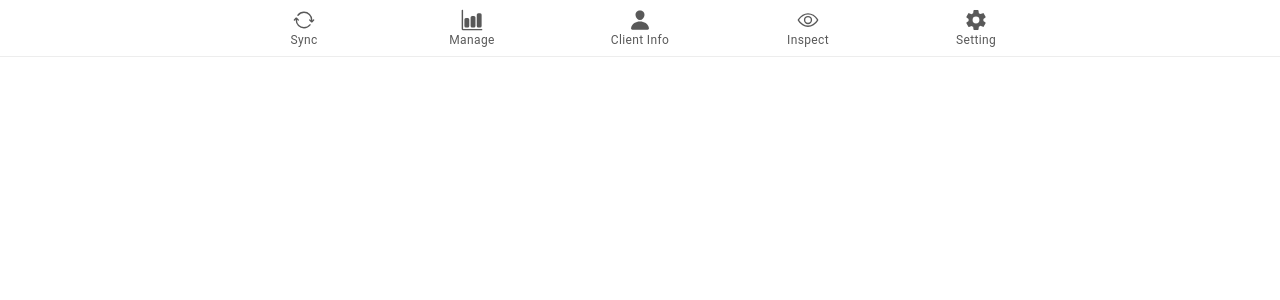
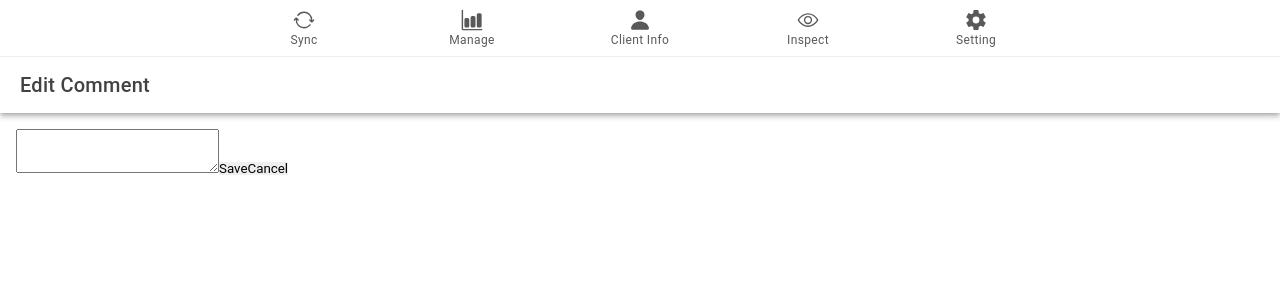
Before and after one commit to imdpc/ionic_project, a React (Vite) app: page /edit-comment in a window 1280 px wide. Shown: the top 300 px of the page. Built offline with nearby package versions, Linux system fonts and the light colour scheme.

Commit message:
update 3 files and delete 2 files

```diff
--- a/src/pages/MackjTabs/MackjTabs.tsx
+++ b/src/pages/MackjTabs/MackjTabs.tsx
@@ -115,10 +115,9 @@ import ClientInfo from "../ClientInfo/ClientInfo";
 import Inspect from "../Inspect/Inspect";
 import Setting from "../Setting/Setting";
 import SignaturePage from "../Signature/Signature";
-import SubDetailsList from "../SubDetailsList/SubDetailsList";
 import SubMenuList from "./../SubMenuList/SubMenuList";
-import SubMenduDetailsList from "./../SubDetailsList/SubDetailsList";
 import EditComment from "../SubDetailsList/EditComment/EditComment";
+import SubMenuDetailsList from "./../SubDetailsList/SubMenuDetailsList";
 
 function MackjTabs() {
   return (
@@ -136,12 +135,11 @@ function MackjTabs() {
             <Route path="/inspect" component={Inspect} exact={true} />
             <Route path="/setting" component={Setting} exact={true} />
             <Route path="/signature" component={SignaturePage} exact={true} />
-            <Route path="/signature" component={SignaturePage} exact={true} />
             <Route path="/submenulist" component={SubMenuList} exact={true} />
-            <Route path="//edit-comment" component={EditComment} exact={true} />
+            <Route path="/edit-comment" component={EditComment} exact={true} />
             <Route
               path="/submenulistdetails"
-              component={SubMenduDetailsList}
+              component={SubMenuDetailsList}
               exact={true}
             />
           </IonRouterOutlet>
--- a/src/pages/SubDetailsList/EditComment/EditComment.tsx
+++ b/src/pages/SubDetailsList/EditComment/EditComment.tsx
@@ -1,3 +1,5 @@
+import React, { useState, useEffect } from "react";
+import { useHistory, useLocation } from "react-router-dom";
 import {
   IonContent,
   IonHeader,
@@ -5,34 +7,49 @@ import {
   IonTitle,
   IonToolbar,
 } from "@ionic/react";
-import React, { useState } from "react";
-import { useHistory } from "react-router-dom";
+
 const EditComment: React.FC = () => {
   const history = useHistory();
+  const location = useLocation();
   const [comment, setComment] = useState(""); // State to hold the edited comment
 
+  useEffect(() => {
+    // Retrieve the comment from location state when the component mounts
+    if (location.state && location.state.comment) {
+      setComment(location.state.comment);
+    }
+  }, [location.state]);
+
   const handleSave = () => {
-    // Implement logic to save the edited comment
-    // After saving, navigate back to the previous page
+    // Save the edited comment to local storage or any other storage mechanism
+    // Here you can implement logic to save the comment for the specific point
+    // For demonstration purposes, let's just log it to the console
+    console.log("Comment saved:", comment);
+
+    // Navigate back to the previous page
     history.goBack();
   };
-
+  const handleCommentChange = (e: React.ChangeEvent<HTMLTextAreaElement>) => {
+    // Update the comment state when the text area value changes
+    setComment(e.target.value);
+  };
   const handleCancel = () => {
     // Navigate back to the previous page without saving any changes
     history.goBack();
   };
+
   return (
     <IonPage>
       <IonHeader>
         <IonToolbar>
-          <IonTitle>Page Title</IonTitle>
+          <IonTitle>Edit Comment</IonTitle>
         </IonToolbar>
       </IonHeader>
       <IonContent className="ion-padding">
         <div>
           <textarea
             value={comment}
-            onChange={(e) => setComment(e.target.value)}
+            onChange={handleCommentChange} // Update the comment state on change
           />
           <button onClick={handleSave}>Save</button>
           <button onClick={handleCancel}>Cancel</button>
--- a/src/pages/SubDetailsList/SubDetailsList.tsx
+++ b/src/pages/SubDetailsList/SubMenuDetailsList.tsx
@@ -1,3 +1,5 @@
+import React, { useState, useEffect } from "react";
+import { useHistory } from "react-router-dom";
 import {
   IonButton,
   IonContent,
@@ -8,23 +10,38 @@ import {
   IonToolbar,
 } from "@ionic/react";
 import { pencilOutline, search } from "ionicons/icons";
-import React, { useState } from "react";
-import { useHistory } from "react-router-dom";
 
-import "./SubDetailsList.css";
-const SubMenduDetailsList: React.FC = () => {
+import "./SubMenuDetailsList.css";
+
+const SubMenuDetailsList: React.FC = () => {
   const [searchText, setSearchText] = useState("");
+  const [points, setPoints] = useState<string[]>([]); // State to store the points
   const history = useHistory();
 
-  const handleEdit = () => {
-    // Navigate to the edit comment page
-    history.push("/edit-comment");
+  useEffect(() => {
+    // Retrieve points from local storage when the component mounts
+    const storedPoints = localStorage.getItem("points");
+    if (storedPoints) {
+      setPoints(JSON.parse(storedPoints));
+    } else {
+      // If no points are found in local storage, set some default points
+      setPoints(["Built up", "Built down", "Built left"]);
+    }
+  }, []);
+
+  const handleEdit = (point: string) => {
+    // Navigate to the edit comment page with the selected point
+    history.push({
+      pathname: "/edit-comment",
+      state: { comment: point },
+    });
   };
 
   const handleSearch = () => {
     // Implement search functionality here
     console.log("Searching for:", searchText);
   };
+
   return (
     <IonPage>
       <IonHeader>
@@ -63,17 +80,23 @@ const SubMenduDetailsList: React.FC = () => {
             <p>N/A</p>
             <p>None</p>
           </section>
-        </div>{" "}
+        </div>
         <div className="section-for-types-and-header">
           <h6 className="headers-for-the-page">Roof Type</h6>
           <section className="" style={{ paddingLeft: "" }}>
-            <section className="edit-icon-and-text" onClick={handleEdit}>
-              <IonIcon
-                icon={pencilOutline}
-                style={{ width: "30px", height: "40px" }}
-              />
-              <p>Built up</p>
-            </section>
+            {points.map((point, index) => (
+              <section
+                className="edit-icon-and-text"
+                key={index}
+                onClick={() => handleEdit(point)}
+              >
+                <IonIcon
+                  icon={pencilOutline}
+                  style={{ width: "30px", height: "40px" }}
+                />
+                <p>{point}</p>
+              </section>
+            ))}
           </section>
         </div>
       </IonContent>
@@ -81,4 +104,4 @@ const SubMenduDetailsList: React.FC = () => {
   );
 };
 
-export default SubMenduDetailsList;
+export default SubMenuDetailsList;
```
Also changed, not shown: src/pages/SubDetailsList/SubMenuDetailsList.css (renamed from src/pages/SubDetailsList/SubDetailsList.css).
